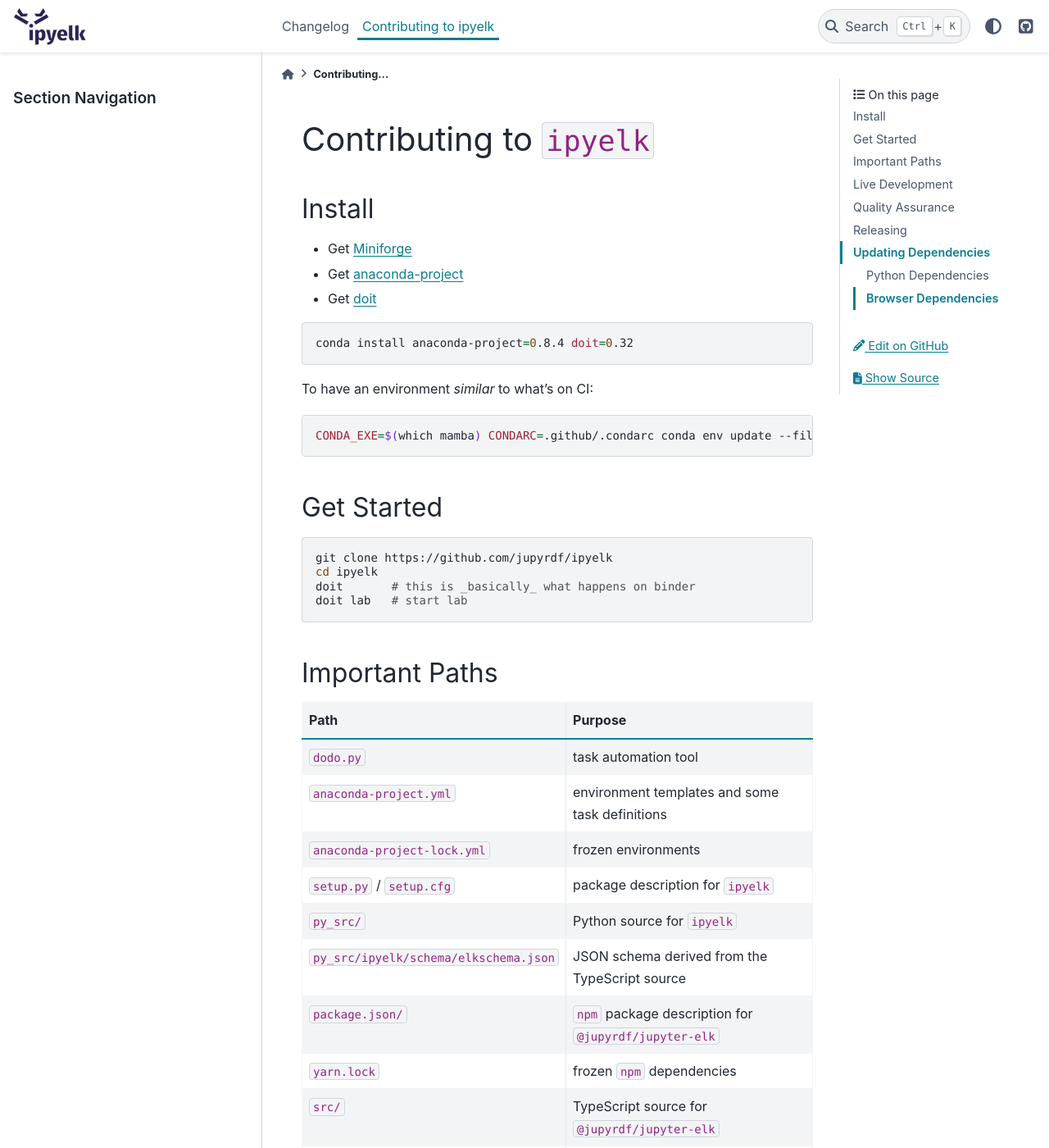
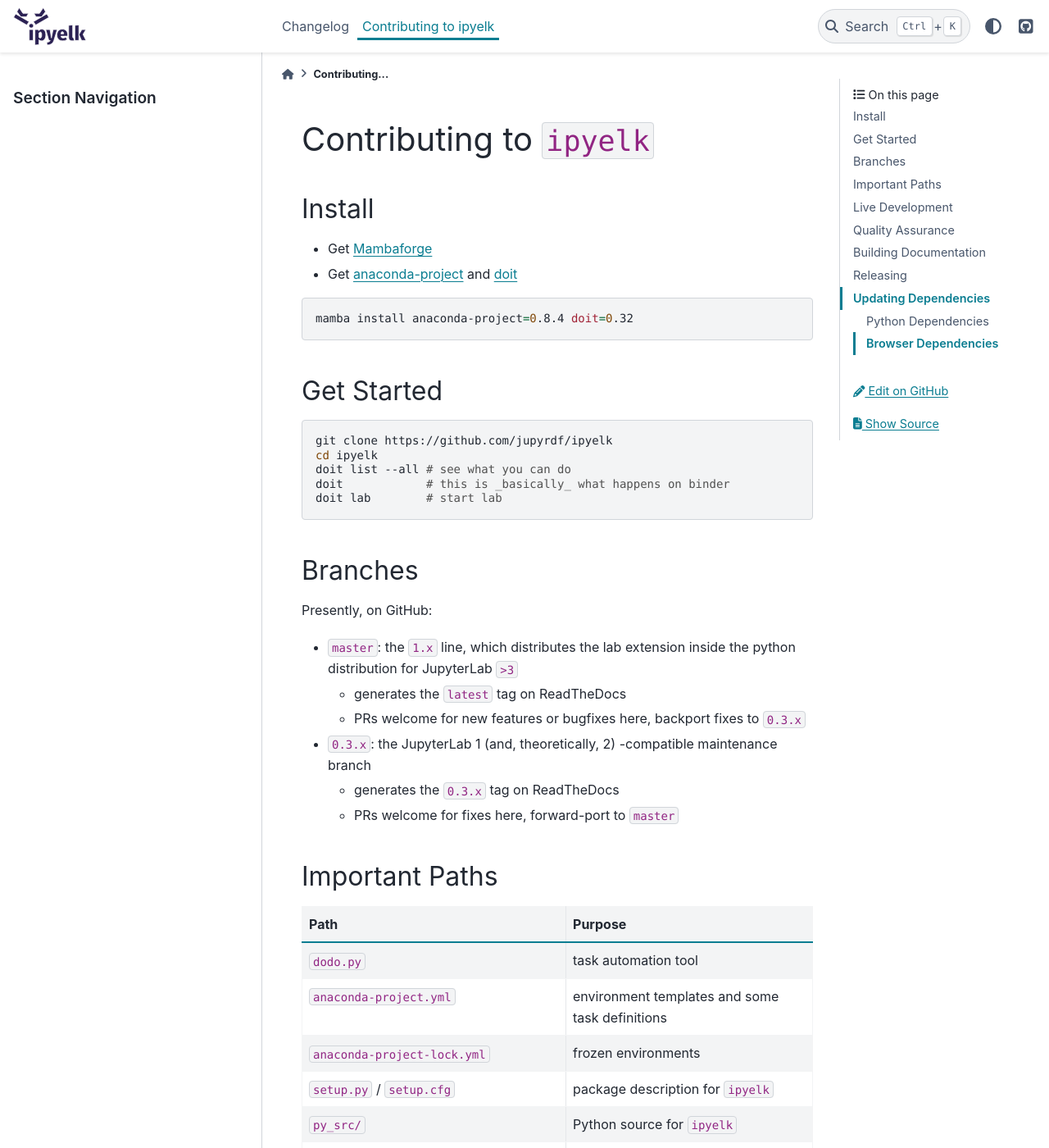
Before and after one commit to jupyrdf/ipyelk, a Sphinx documentation site: the page built from docs/contributing.md, in a window 1280 px wide and 1400 px high. Shown: the whole window at 82% size. Built offline with Sphinx 7.4.7 and the PyData theme 0.15.4, drawn with Linux system fonts in a browser that asks for light colours; some of the changed text lies outside the part shown.

Commit message:
Update some contributing docs, remove some warnings (#76)

````diff
--- a/CONTRIBUTING.md
+++ b/CONTRIBUTING.md
@@ -2,18 +2,12 @@
 
 ## Install
 
-- Get [Miniforge](https://github.com/conda-forge/miniforge)
-- Get [anaconda-project](https://anaconda-project.readthedocs.io)
-- Get [doit](https://pydoit.org)
+- Get [Mambaforge](https://github.com/conda-forge/miniforge/releases/tag/4.9.2-5)
+- Get [anaconda-project](https://anaconda-project.readthedocs.io) and
+  [doit](https://pydoit.org)
 
 ```bash
-conda install anaconda-project=0.8.4 doit=0.32
-```
-
-To have an environment _similar_ to what's on CI:
-
-```bash
-CONDA_EXE=$(which mamba) CONDARC=.github/.condarc conda env update --file .github/environment.yml
+mamba install anaconda-project=0.8.4 doit=0.32
 ```
 
 ## Get Started
@@ -21,9 +15,22 @@
 ```bash
 git clone https://github.com/jupyrdf/ipyelk
 cd ipyelk
-doit       # this is _basically_ what happens on binder
-doit lab   # start lab
+doit list --all # see what you can do
+doit            # this is _basically_ what happens on binder
+doit lab        # start lab
 ```
+
+## Branches
+
+Presently, on GitHub:
+
+- `master`: the `1.x` line, which distributes the lab extension inside the python
+  distribution for JupyterLab `>3`
+  - generates the `latest` tag on ReadTheDocs
+  - PRs welcome for new features or bugfixes here, backport fixes to `0.3.x`
+- `0.3.x`: the JupyterLab 1 (and, theoretically, 2) -compatible maintenance branch
+  - generates the `0.3.x` tag on ReadTheDocs
+  - PRs welcome for fixes here, forward-port to `master`
 
 ## Important Paths
 
@@ -114,6 +121,29 @@
 ATEST_ARGS="--exclude NOTsome:tag" doit test:atest
 ```
 
+## Building Documentation
+
+To build (and check the spelling and link health) of what _would_ go to
+`ipyelk.readthedocs.org`, we:
+
+- build with `sphinx` and `myst-nb`
+- check spelling with `hunspell`
+- check links with `pytest-check-links`
+
+```bash
+doit -n8 checkdocs
+```
+
+### Watch the Docs
+
+`sphinx-autobuild` will try to watch docs sources for changes, re-build, and serve a
+live-reloading website. A number of files (e.g. `_static`) won't often update correctly,
+but will usually work when restarted.
+
+```bash
+doit watch_docs
+```
+
 ## Releasing
 
 - After merging to `master`, download the ipyelk dist artifacts
--- a/package.json
+++ b/package.json
@@ -1,6 +1,6 @@
 {
   "name": "@jupyrdf/jupyter-elk",
-  "version": "1.0.0",
+  "version": "1.0.1",
   "description": "ElkJS widget for Jupyter",
   "keywords": [
     "jupyter",
--- a/py_src/ipyelk/_version.py
+++ b/py_src/ipyelk/_version.py
@@ -1,7 +1,7 @@
 # Copyright (c) 2021 Dane Freeman.
 # Distributed under the terms of the Modified BSD License.
 
-__version__ = "1.0.0"
+__version__ = "1.0.1"
 
 # The version of the attribute spec that this package
 # implements. This is the value used in
@@ -10,4 +10,4 @@
 # Update this value when attributes are added/removed from
 # your models, or serialized format changes.
 EXTENSION_NAME = "@jupyrdf/jupyter-elk"
-EXTENSION_SPEC_VERSION = "1.0.0"
+EXTENSION_SPEC_VERSION = "1.0.1"
````
Also changed, not shown: CHANGELOG.md (+8 -0 lines), docs/dictionary.txt (+7 -1 lines), dodo.py (+16 -1 lines), 5 other files.
